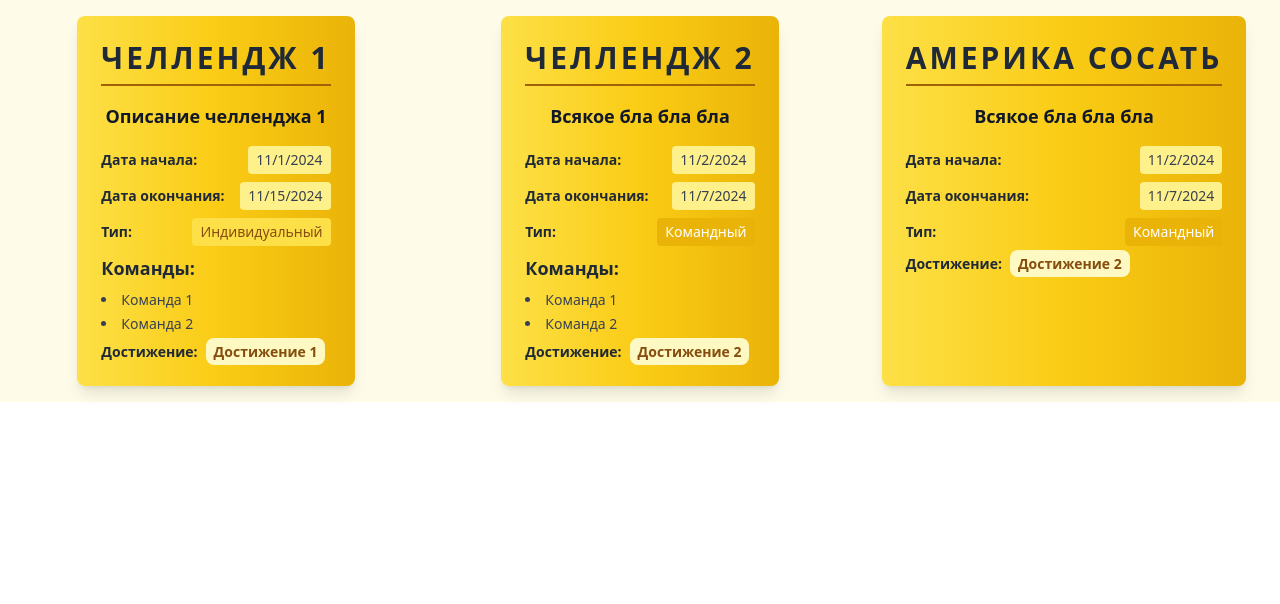
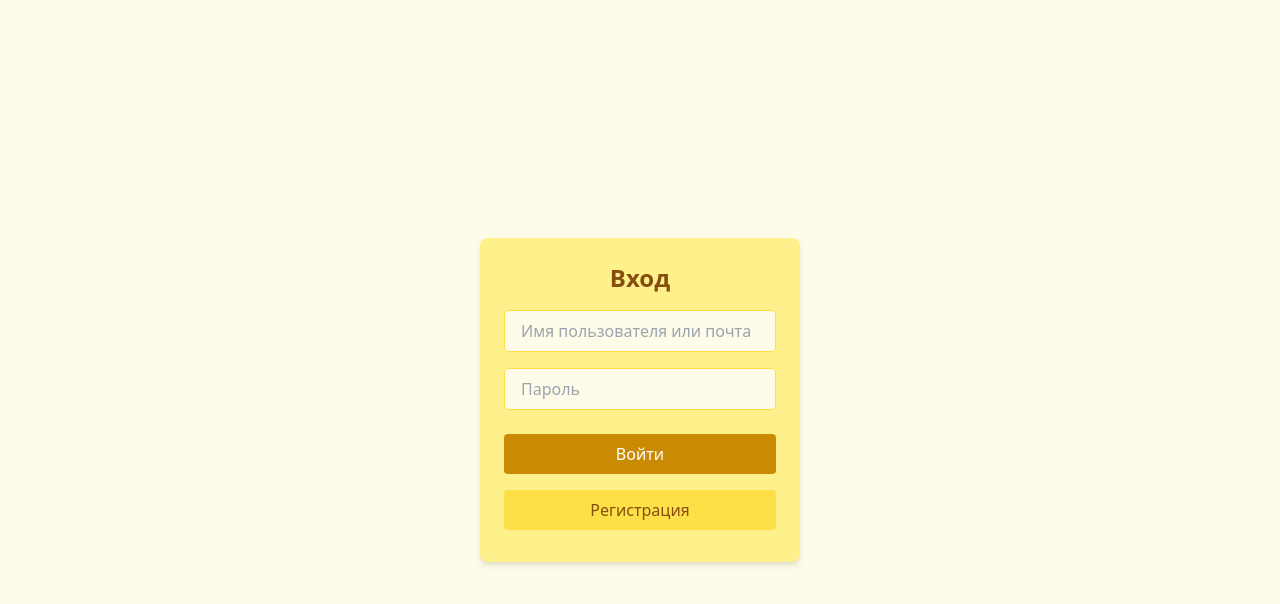
Before and after one commit to knyazev-ro/straw-hats-crew, a React (Create React App) app in the folder front/: page /login in a window 1280 px wide. Shown: the top 604 px of the page. Built offline with nearby package versions, Linux system fonts and the light colour scheme.

Commit message:
add route

```diff
--- a/front/package.json
+++ b/front/package.json
@@ -10,6 +10,7 @@
     "dayjs": "^1.11.13",
     "react": "^18.3.1",
     "react-dom": "^18.3.1",
+    "react-router-dom": "^6.27.0",
     "react-scripts": "5.0.1",
     "web-vitals": "^2.1.4"
   },
--- a/front/src/App.js
+++ b/front/src/App.js
@@ -1,24 +1,126 @@
 import logo from './logo.svg';
 import './App.css';
+import Auth from './Auth/AuthForm';
+import RegistrationForm from './Auth/RegistrationForm';
+import UserProfileCard from './Users/UserProfileCard';
+import PostCard from './Components/PostCard';
+import PostFeed from './Feed/PostFeed';
+import BigCalendar from './Components/BigCalendar';
+import EditChallenge from './Challenges/EditChallenge';
+import Challenges from './Challenges/Challenges';
+import { BrowserRouter as Router, Routes, Route } from 'react-router-dom';
+import AuthForm from './Auth/AuthForm';
 
 function App() {
+
+
+
+  const posts = [
+    {
+      avatar: 'https://via.placeholder.com/50',
+      username: 'johndoe',
+      content: "Lorem Ipsum is simply dummy text of the printing and typesetting industry. Lorem Ipsum has been the industry's standard dummy text ever since the 1500s, when an unknown printer took a galley of type and scrambled it to make a type specimen book. It has survived not only five centuries, but also the leap into electronic typesetting, remaining essentially unchanged. It was popularised in the 1960s with the release of Letraset sheets containing Lorem Ipsum passages, and more recently with desktop publishing software like Aldus PageMaker including versions of Lorem Ipsum.",
+      image: 'https://via.placeholder.com/50',
+      voteOptions: ["Синий", "Зелёный", "Красный", "Желтый"],
+      challenge: "Lorem Ipsum is simply dummy text of the printing and typesetting industry. Lorem Ipsum has been the industry's standard dummy text ever since the 1500s, when an unknown printer took a galley of type and scrambled it to make a type specimen book. It has survived not only five centuries, but also the leap into electronic typesetting, remaining essentially unchanged. It was popularised in the 1960s with the release of Letraset sheets containing Lorem Ipsum passages, and more recently with desktop publishing software like Aldus PageMaker including versions of Lorem Ipsum.",
+    },
+    {
+      avatar: 'https://via.placeholder.com/50',
+      username: 'janedoe',
+      content: 'Новая идея для проекта!',
+      image: 'https://via.placeholder.com/50',
+      challenge: 'Быть богатым',
+    },
+    {
+      avatar: 'https://via.placeholder.com/50',
+      username: 'jaden smith',
+      content: 'Some fucking shit!',
+      image: 'https://via.placeholder.com/50',
+      challenge: 'be dead at 60 years old',
+    },
+    // другие посты...
+  ];
+
+  const events = [
+    { date: '2024-11-04', title: 'День рождения друга', description: 'Отмечаем в кафе' },
+    { date: '2024-11-10', title: 'Встреча с командой', description: 'Рабочая встреча по проекту' },
+    { date: '2024-11-21', title: 'Концерт', description: 'Выступление любимой группы' },
+    // другие события...
+  ];
+
+
+  const onSmbt = (e) => {
+    console.log(e);
+  }
+
+  const teams = [
+    {id: 1, name: "Team Soft"},
+    {ud: 2, name: "Team Boogie"},
+  ];
+
+  const achievements = [
+    {id:1 , title: "GOOD BOY"},
+    {id:2 , title: "CRAZY DUDE"},
+    {id:2 , title: "CHILL GIRL"},
+  ];
+
+  const challengeTypes =[
+    {id:1 , title: "Одиночное"},
+    {id:2 , title: "Командное"},
+    {id:2 , title: "Семейное"},
+  ];
+
+  const challenges = [
+    {
+      id: 1,
+      name: "Челлендж 1",
+      description: "Описание челленджа 1",
+      startDate: "2024-11-01",
+      endDate: "2024-11-15",
+      type: "INDIVIDUAL",
+      teams: [{ id: 1, name: "Команда 1" }, { id: 2, name: "Команда 2" }],
+      achivement: { id: 1, name: "Достижение 1" },
+    },
+    {
+      id: 2,
+      name: "Челлендж 2",
+      description: "Всякое бла бла бла",
+      startDate: "2024-11-02",
+      endDate: "2024-11-07",
+      type: "TEAM",
+      teams: [{ id: 1, name: "Команда 1" }, { id: 2, name: "Команда 2" }],
+      achivement: { id: 1, name: "Достижение 2" },
+    },
+    {
+      id: 3,
+      name: "Америка сосать",
+      description: "Всякое бла бла бла",
+      startDate: "2024-11-02",
+      endDate: "2024-11-07",
+      type: "TEAM",
+      // teams: [{ id: 1, name: "Команда 1" }, { id: 2, name: "Команда 2" }],
+      achivement: { id: 1, name: "Достижение 2" },
+    },
+    // Другие челленджи
+  ];
+
+
   return (
-    <div className="App">
-      <header className="App-header">
-        <img src={logo} className="App-logo" alt="logo" />
-        <p>
-          Edit <code>src/App.js</code> and save to reload.
-        </p>
-        <a
-          className="App-link"
-          href="https://reactjs.org"
-          target="_blank"
-          rel="noopener noreferrer"
-        >
-          Learn React
-        </a>
-      </header>
-    </div>
+
+    <Router>
+    <Routes>
+      <Route path="/login" element={<AuthForm />} />
+      <Route path="/register" element={<RegistrationForm />} />
+      <Route path="/" element={<Challenges challenges={challenges} />} />
+       {/* <Route path="" element={""}/>
+      <Route path="" element={""}/>
+      <Route path="" element={""}/>
+      <Route path="" element={""}/> */}
+    </Routes>
+  </Router>
+
+    // <AuthForm></AuthForm>
+
   );
 }
 
--- a/front/src/Auth/AuthForm.js
+++ b/front/src/Auth/AuthForm.js
@@ -1,15 +1,17 @@
 import React, { useState } from 'react';
 import axios  from 'axios'
+// import {useNavigate} from 'react-router-dom'
 
 const AuthForm = () => {
+  // const navigate = useNavigate();
   const [username, setUsername] = useState('');
   const [password, setPassword] = useState('');
 
   const handleLogin = () => {
     // Логика авторизации
-    axios.get('http://localhost:5000/login', {
-      params:{
-      username: username,
+    axios.post('http://localhost:5000/api/users/login', {
+      body:{
+      login: username,
       password: password,
       }
     })
@@ -26,7 +28,7 @@ const AuthForm = () => {
 
   const handleRegister = () => {
     // Логика регистрации
-    console.log('Navigating to register');
+    // navigate('/Auth/RegistrationForm');
   };
 
   return (
--- a/front/src/index.js
+++ b/front/src/index.js
@@ -2,128 +2,13 @@ import React, { useState } from 'react';
 import ReactDOM from 'react-dom/client';
 import './index.css';
 import App from './App';
+import { BrowserRouter as Router, Routes, Route } from 'react-router-dom';
 import reportWebVitals from './reportWebVitals';
-import Auth from './Auth/AuthForm';
-import RegistrationForm from './Auth/RegistrationForm';
-import UserProfileCard from './Users/UserProfileCard';
-import PostCard from './Components/PostCard';
-import PostFeed from './Feed/PostFeed';
-import BigCalendar from './Components/BigCalendar';
-import EditChallenge from './Challenges/EditChallenge';
-import Challenges from './Challenges/Challenges';
-
-
-const posts = [
-  {
-    avatar: 'https://via.placeholder.com/50',
-    username: 'johndoe',
-    content: "Lorem Ipsum is simply dummy text of the printing and typesetting industry. Lorem Ipsum has been the industry's standard dummy text ever since the 1500s, when an unknown printer took a galley of type and scrambled it to make a type specimen book. It has survived not only five centuries, but also the leap into electronic typesetting, remaining essentially unchanged. It was popularised in the 1960s with the release of Letraset sheets containing Lorem Ipsum passages, and more recently with desktop publishing software like Aldus PageMaker including versions of Lorem Ipsum.",
-    image: 'https://via.placeholder.com/50',
-    voteOptions: ["Синий", "Зелёный", "Красный", "Желтый"],
-    challenge: "Lorem Ipsum is simply dummy text of the printing and typesetting industry. Lorem Ipsum has been the industry's standard dummy text ever since the 1500s, when an unknown printer took a galley of type and scrambled it to make a type specimen book. It has survived not only five centuries, but also the leap into electronic typesetting, remaining essentially unchanged. It was popularised in the 1960s with the release of Letraset sheets containing Lorem Ipsum passages, and more recently with desktop publishing software like Aldus PageMaker including versions of Lorem Ipsum.",
-  },
-  {
-    avatar: 'https://via.placeholder.com/50',
-    username: 'janedoe',
-    content: 'Новая идея для проекта!',
-    image: 'https://via.placeholder.com/50',
-    challenge: 'Быть богатым',
-  },
-  {
-    avatar: 'https://via.placeholder.com/50',
-    username: 'jaden smith',
-    content: 'Some fucking shit!',
-    image: 'https://via.placeholder.com/50',
-    challenge: 'be dead at 60 years old',
-  },
-  // другие посты...
-];
-
-const events = [
-  { date: '2024-11-04', title: 'День рождения друга', description: 'Отмечаем в кафе' },
-  { date: '2024-11-10', title: 'Встреча с командой', description: 'Рабочая встреча по проекту' },
-  { date: '2024-11-21', title: 'Концерт', description: 'Выступление любимой группы' },
-  // другие события...
-];
-
-
-const onSmbt = (e) => {
-  console.log(e);
-}
-
-const teams = [
-  {id: 1, name: "Team Soft"},
-  {ud: 2, name: "Team Boogie"},
-];
-
-const achievements = [
-  {id:1 , title: "GOOD BOY"},
-  {id:2 , title: "CRAZY DUDE"},
-  {id:2 , title: "CHILL GIRL"},
-];
-
-const challengeTypes =[
-  {id:1 , title: "Одиночное"},
-  {id:2 , title: "Командное"},
-  {id:2 , title: "Семейное"},
-];
-
-const challenges = [
-  {
-    id: 1,
-    name: "Челлендж 1",
-    description: "Описание челленджа 1",
-    startDate: "2024-11-01",
-    endDate: "2024-11-15",
-    type: "INDIVIDUAL",
-    teams: [{ id: 1, name: "Команда 1" }, { id: 2, name: "Команда 2" }],
-    achivement: { id: 1, name: "Достижение 1" },
-  },
-  {
-    id: 2,
-    name: "Челлендж 2",
-    description: "Всякое бла бла бла",
-    startDate: "2024-11-02",
-    endDate: "2024-11-07",
-    type: "TEAM",
-    teams: [{ id: 1, name: "Команда 1" }, { id: 2, name: "Команда 2" }],
-    achivement: { id: 1, name: "Достижение 2" },
-  },
-  {
-    id: 3,
-    name: "Америка сосать",
-    description: "Всякое бла бла бла",
-    startDate: "2024-11-02",
-    endDate: "2024-11-07",
-    type: "TEAM",
-    // teams: [{ id: 1, name: "Команда 1" }, { id: 2, name: "Команда 2" }],
-    achivement: { id: 1, name: "Достижение 2" },
-  },
-  // Другие челленджи
-];
-
 
 const root = ReactDOM.createRoot(document.getElementById('root'));
 root.render(
   <React.StrictMode>
-
-    {/* <Auth /> */}
-    {/* <RegistrationForm/> */}
-    {/* <UserProfileCard/> */}
-
-  {/* <PostFeed posts={posts}/> */}
-
-  {/* <BigCalendar events={events}></BigCalendar> */}
-
-  {/* <EditChallenge
-  onSubmit={onSmbt}
-  teams={teams}
-  achievements={achievements}
-  challengeTypes={challengeTypes}
-  /> */}
-
-<Challenges challenges={challenges}></Challenges>
-
+    <App/>
   </React.StrictMode>
 );
 
```
Also changed, not shown: 1 other file (tests, documents, lock files or other folders).
